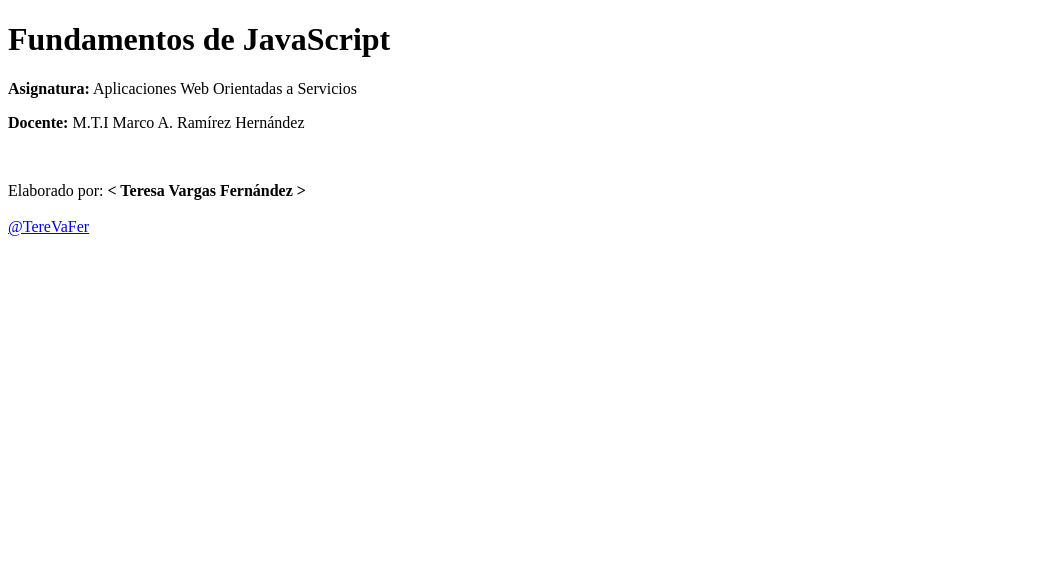
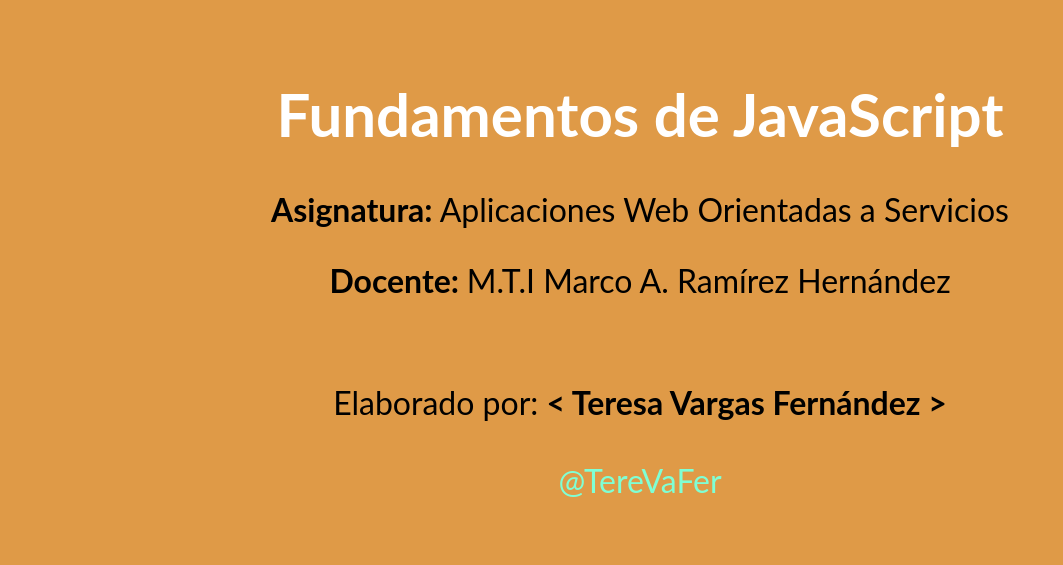
Before and after one commit to TereVaFer/Fundamentos_JS_230377, a plain HTML site: page index.html in a window 1280 px wide. Shown: the whole page, without its empty margins (0-1063 px from the left). Drawn offline with Linux system fonts and the light colour scheme.

Commit message:
Practica 3
Se corrigieron errores del CSS

```diff
--- a/index.html
+++ b/index.html
@@ -1,22 +1,29 @@
 <!DOCTYPE html>
 <html lang="en">
+
 <head>
     <meta charset="UTF-8">
     <meta name="viewport" content="width=device-width, initial-scale=1.0">
     <title>Fundamentos de JavaScript - .:&lt;MATRICULA &gt;:.</title>
     <link rel="icon" href="/assets/monkey.webp">
+    <link rel="stylesheet" href="/CSS/app.css">
+
 
 </head>
+
 <body>
+
+    <header>
         <h1>Fundamentos de JavaScript</h1>
         <p><strong>Asignatura:</strong> Aplicaciones Web Orientadas a Servicios</p>
         <p><strong>Docente: </strong> M.T.I Marco A. Ramírez Hernández </p>
         <br>
         <p>
             Elaborado por: <strong>&lt; Teresa Vargas Fernández &gt;</strong>
-        <a href="https://github.com/TereVaFer/FundamentosJS_230377.git"><br><br>@TereVaFer</a>
+            <a href="https://github.com/TereVaFer/Fundamentos_JS_230377.git"><br><br>@TereVaFer</a>
         </p>
-
+    </header>
 
 </body>
+
 </html>
```
Also changed, not shown: CSS/app.css (renamed from CSS/#app.css), 1 other file. Lines whose indentation alone changed are shown as unchanged.
